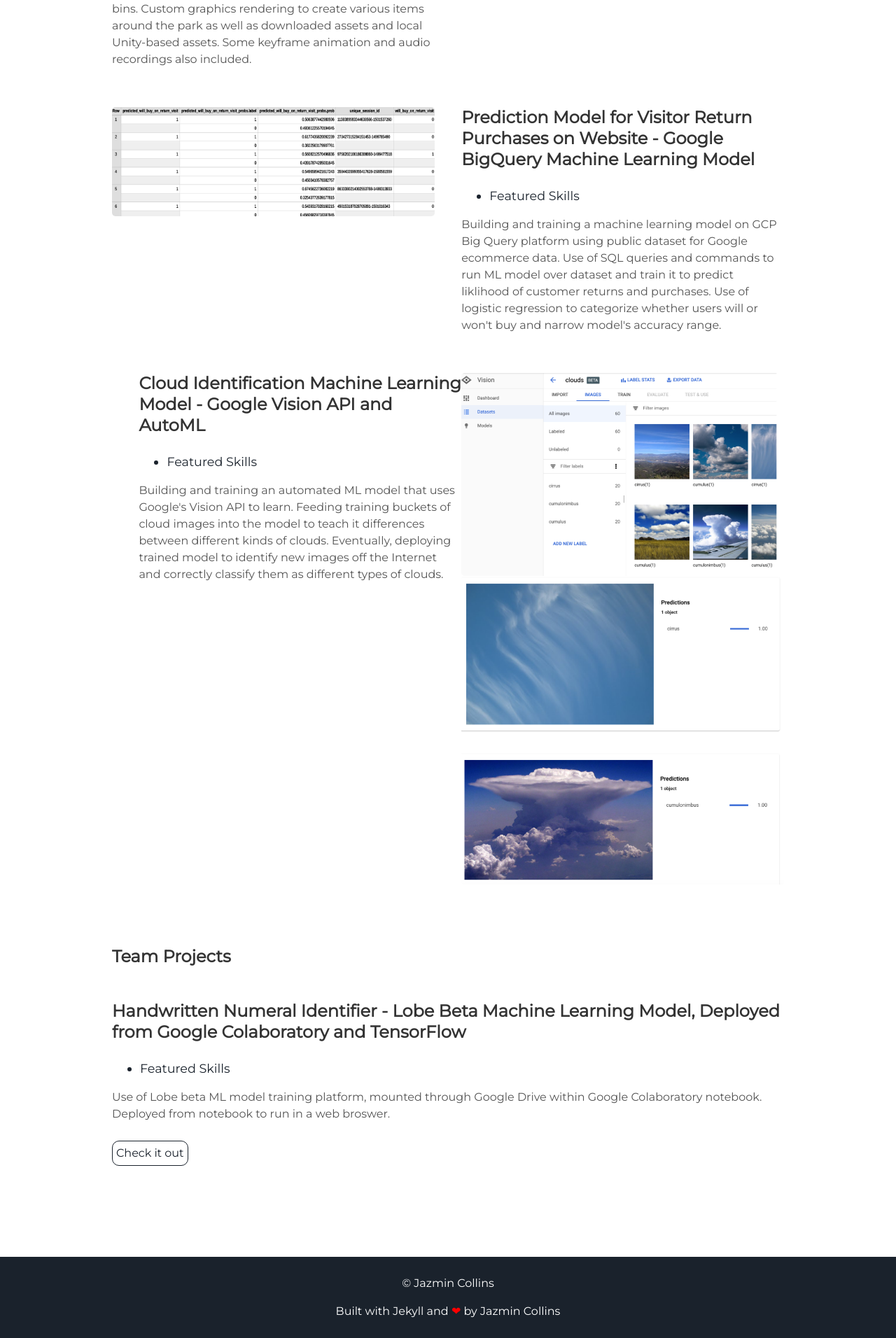
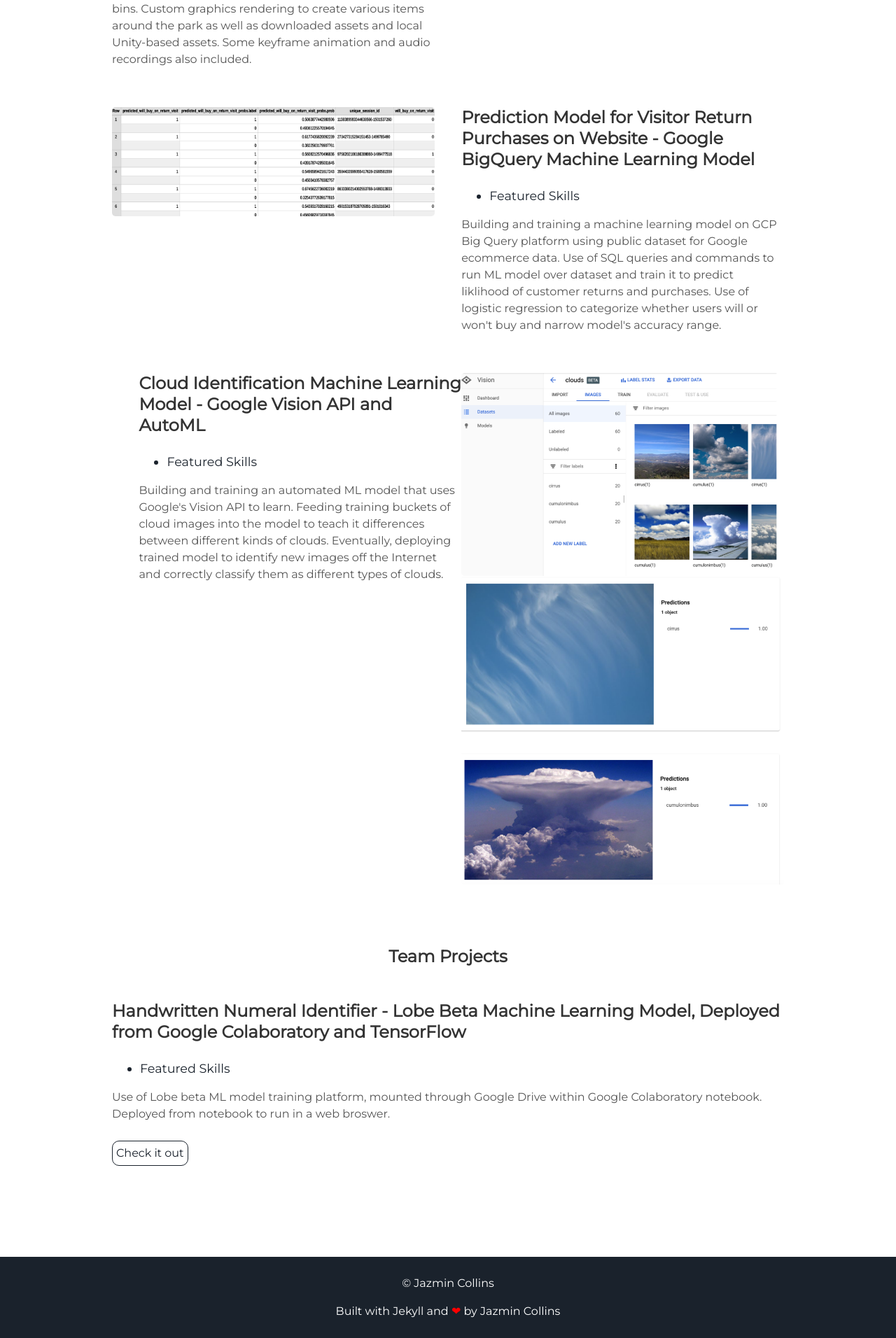
Before and after one commit to jcollins-01/site, a Jekyll site: the page built from index.html, in a window 1280 px wide. Shown: the part 1906-3818 px from the top of the page at 70% size. Built offline with Jekyll 4.4.1, drawn with Linux system fonts in a browser that asks for light colours.

Commit message:
center team projects label

```diff
--- a/_includes/projects.html
+++ b/_includes/projects.html
@@ -48,7 +48,7 @@
 
   </div>
   <div class="team-projects-header">
-    <h3 center> Team Projects </h3 center>
+    <h3 style="text-align:center"> Team Projects </h3>
   </div>
   <div class="contents-left">
     <h3> Handwritten Numeral Identifier - Lobe Beta Machine Learning Model, Deployed from Google Colaboratory and TensorFlow </h3>
```
